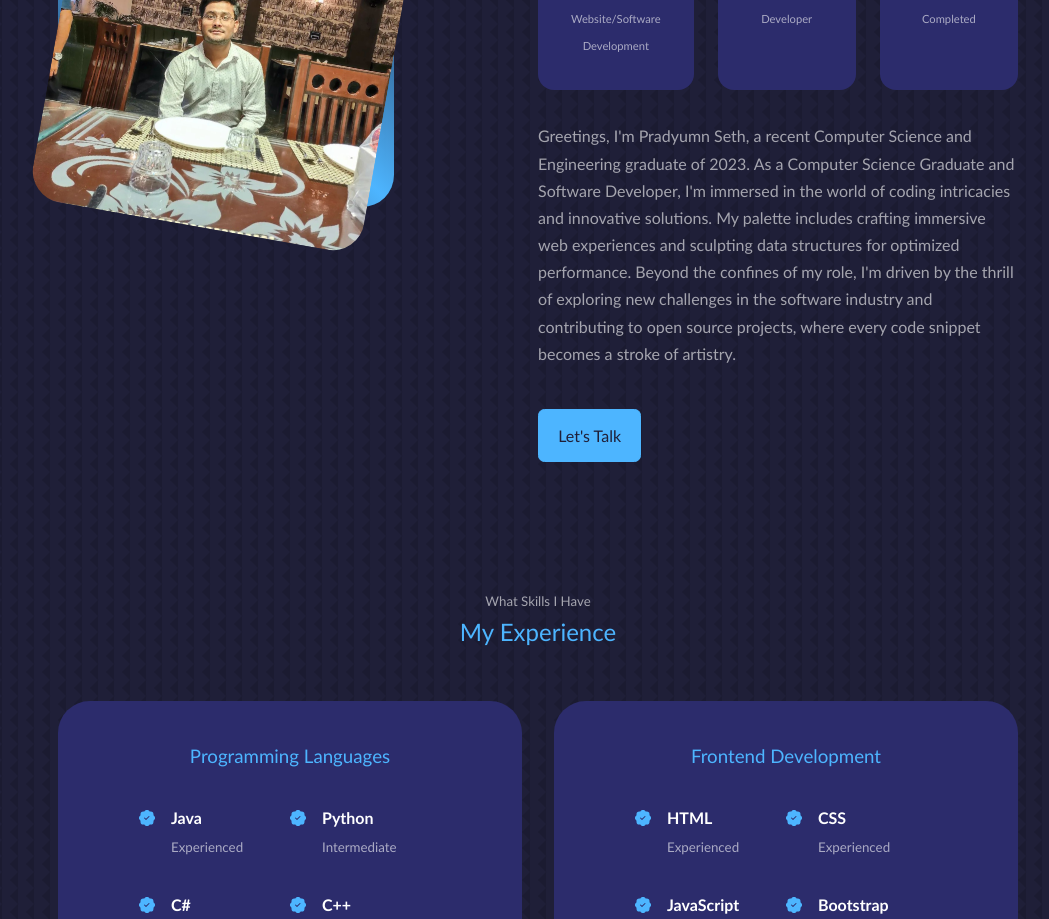
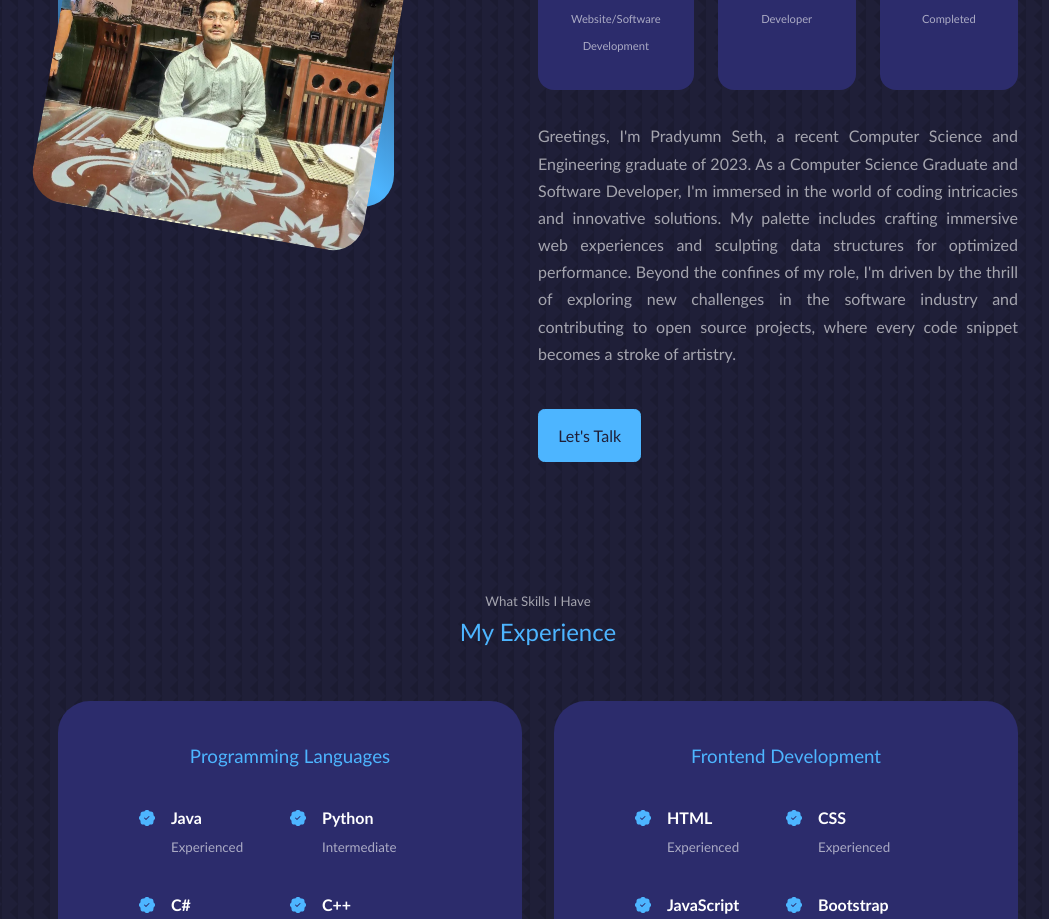
Before and after one commit to Pradyumnseth743/My-Portfolio, a React (Create React App) app: page / in a window 1280 px wide. Shown: the part 1160-2079 px from the top of the page, without its empty margins (102-1151 px from the left). Built offline with nearby package versions, Linux system fonts and the light colour scheme.

Commit message:
11th Margin  Changes

```diff
--- a/src/components/about/About.jsx
+++ b/src/components/about/About.jsx
@@ -34,7 +34,7 @@ const About = () => {
               <small>10+ Completed</small>
             </article>
           </div>
-          <p>Greetings, I'm Pradyumn Seth, a recent Computer Science and Engineering
+          <p style={{ textAlign: "justify" }}>Greetings, I'm Pradyumn Seth, a recent Computer Science and Engineering
             graduate of 2023. As a Computer Science Graduate and Software Developer, I'm immersed in the
             world of coding intricacies and innovative solutions. My palette includes crafting
             immersive web experiences and sculpting data structures for optimized performance.
```
